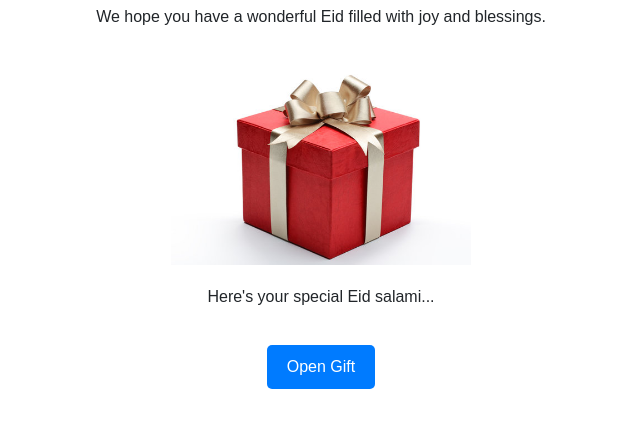
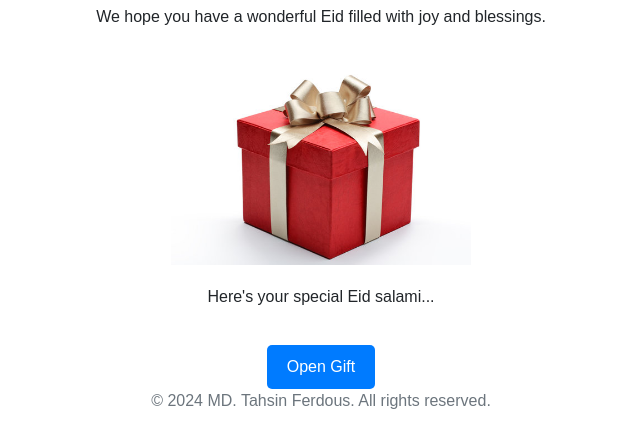
Before and after one commit to Tahsin005/Eid-salami, a plain HTML site: page index.html in a window 1280 px wide. Shown: the part 91-538 px from the top of the page, without its empty margins (319-959 px from the left). Drawn offline with nearby package versions, Linux system fonts and the light colour scheme.

Commit message:
Added footer section

```diff
--- a/index.html
+++ b/index.html
@@ -20,6 +20,11 @@
     <p>Here's your special Eid salami...</p>
     <button id="open-gift" class="btn btn-primary">Open Gift</button>
   </div>
+  <footer class="text-center">
+    <div class="container">
+      <span class="text-muted">© 2024 MD. Tahsin Ferdous. All rights reserved.</span>
+    </div>
+  </footer>
   <script src="https://cdn.jsdelivr.net/npm/bootstrap@5.2.0-beta1/dist/js/bootstrap.bundle.min.js" integrity="sha384-OgwbZS7/BXzYhFhdrvwuYTlYVWjW + 9z9D yzAaCEXHraj90Mq fupOMaJ jZIlSUvX" crossorigin="anonymous"></script>
   <script src="script.js"></script>
 </body>
```
Also changed, not shown: prank.html (+5 -0 lines), surprise.html (+5 -0 lines).
